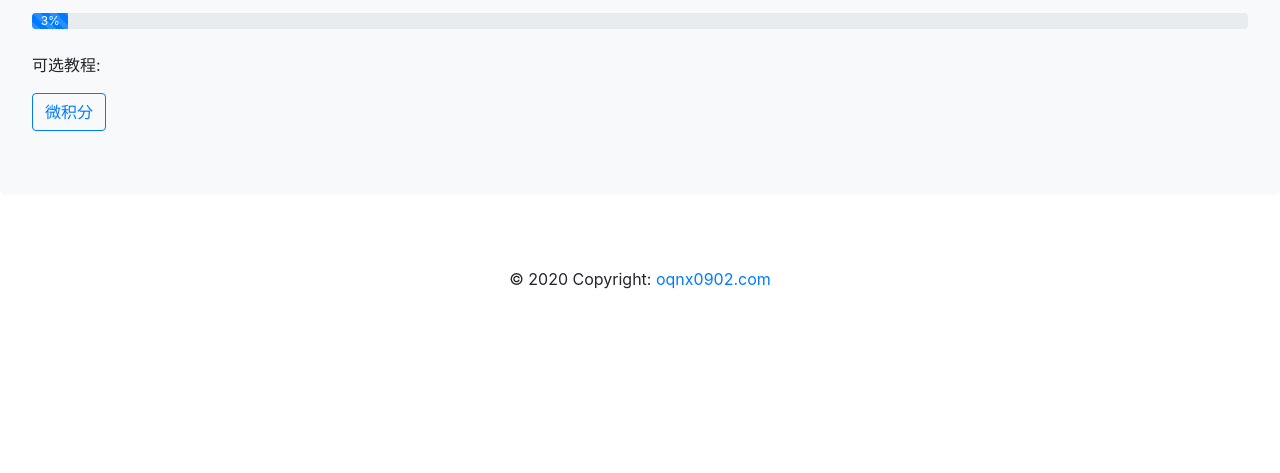
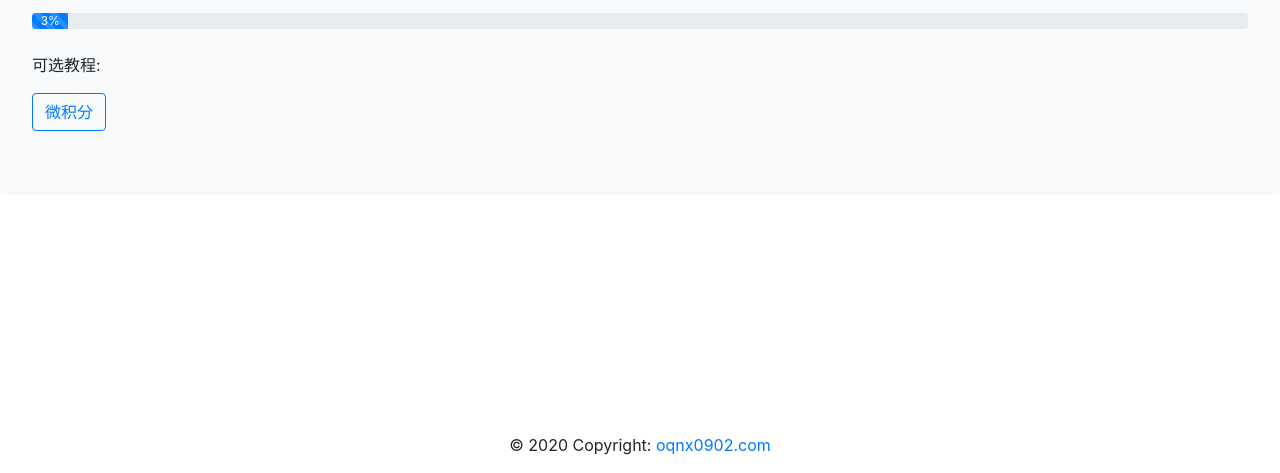
Before and after one commit to oqnx0902/oqnx0902.github.io, a plain HTML site: page index.html in a window 1280 px wide. Shown: the part 327-800 px from the top of the page. Drawn offline with nearby package versions, Linux system fonts and the light colour scheme.

Commit message:
Update index.html

```diff
--- a/index.html
+++ b/index.html
@@ -54,7 +54,7 @@
 
 
 <!-- Footer -->
-<footer class="page-footer font-small blue pt-4">
+<footer class="page-footer font-small blue pt-4 fixed-bottom">
   <!-- Copyright -->
   <div class="footer-copyright text-center py-3">© 2020 Copyright:
     <a href="https://oqnx0902.com/"> oqnx0902.com</a>
```
